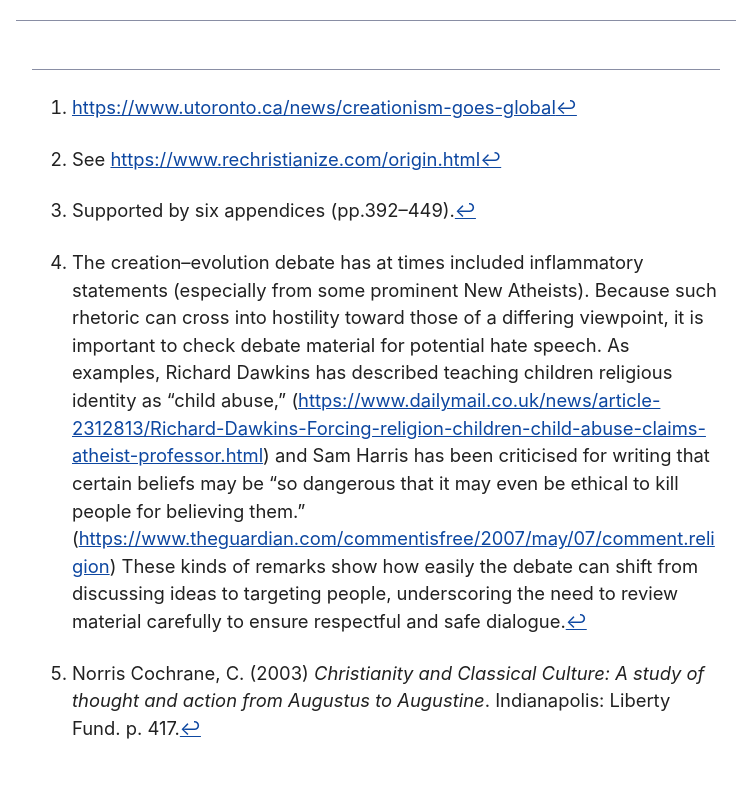
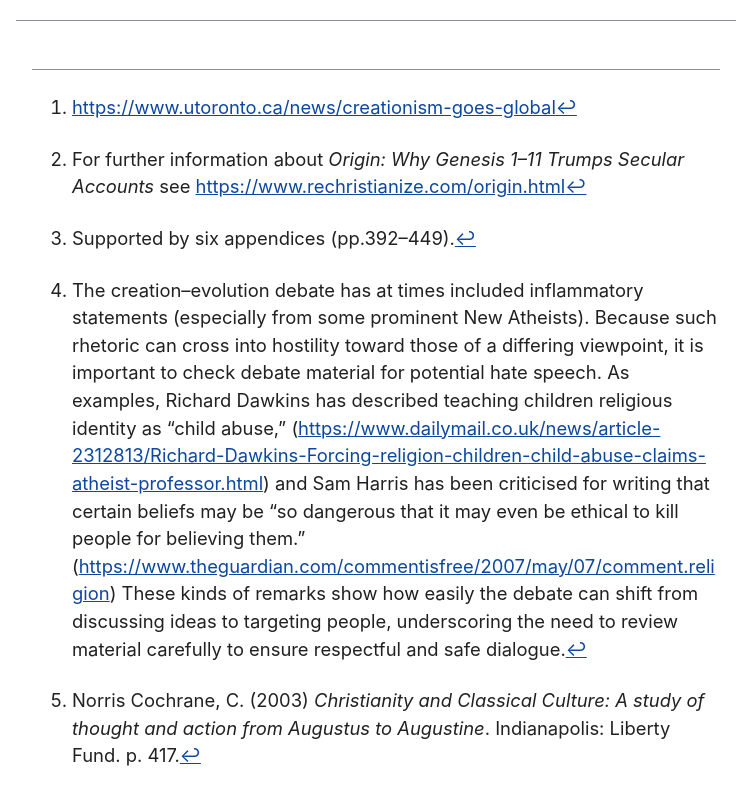
Before and after one commit to geoff1111/geoff1111.github.io, a plain HTML site: page index.html in a window 1280 px wide. Shown: the part 5983-6783 px from the top of the page, without its empty margins (264-1015 px from the left). Drawn offline with Linux system fonts and the light colour scheme.

Commit message:
Update index.html

```diff
--- a/index.html
+++ b/index.html
@@ -995,7 +995,7 @@ role="doc-endnotes">
 href="https://www.utoronto.ca/news/creationism-goes-global"
 class="uri">https://www.utoronto.ca/news/creationism-goes-global</a><a
 href="#fnref1" class="footnote-back" role="doc-backlink">↩︎</a></p></li>
-<li id="fn2"><p>See <a href="https://www.rechristianize.com/origin.html"
+<li id="fn2"><p>For further information about <em>Origin: Why Genesis 1–11 Trumps Secular Accounts</em> see <a href="https://www.rechristianize.com/origin.html"
 class="uri">https://www.rechristianize.com/origin.html</a><a
 href="#fnref2" class="footnote-back" role="doc-backlink">↩︎</a></p></li>
 <li id="fn3"><p>Supported by six appendices (pp.392–449).<a
```
